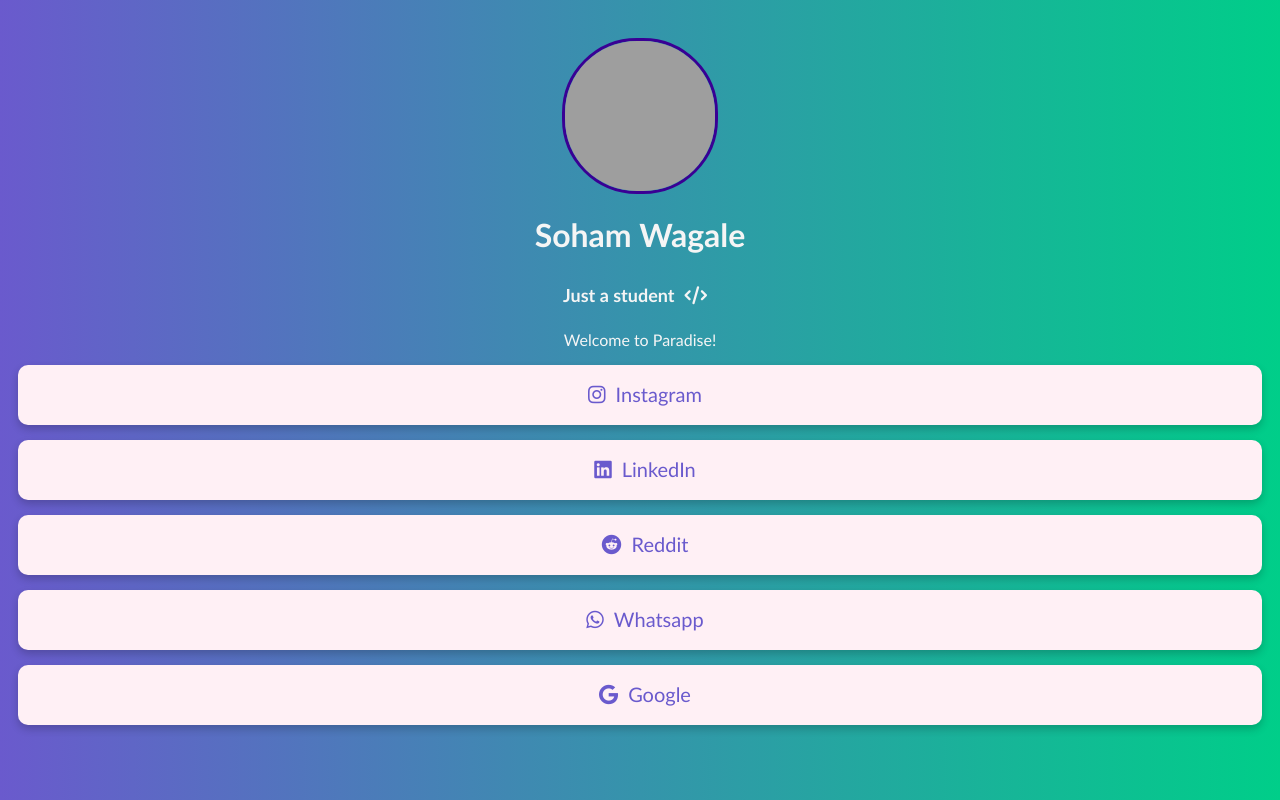
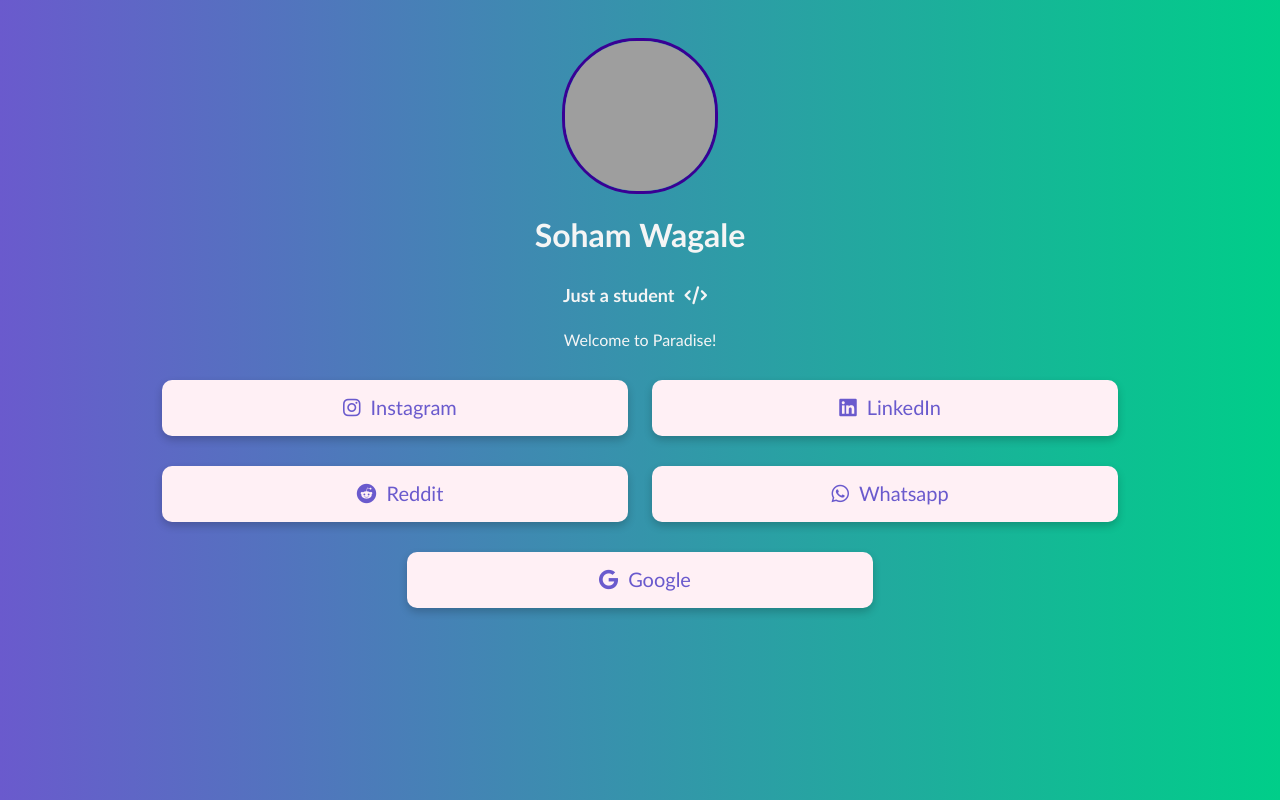
Before and after one commit to sohamwagale/linktree, a plain HTML site: page index.html in a window 1280 px wide. Drawn offline with Linux system fonts and the light colour scheme; grey boxes are pictures that could not be loaded.

Commit message:
added div element

```diff
--- a/index.html
+++ b/index.html
@@ -8,10 +8,12 @@
     <h1>Soham Wagale</h1>
     <h2>Just a student<i class="fas fa-code"></i></h2>
     <p>Welcome to Paradise!</p>
-    <a href="https://www.instagram.com/soham_wagale" target="_blank"><i class="fab fa-instagram"></i>Instagram</a>
-    <a href="https://www.linkedin.com/in/soham-wagale-147645224" target="_blank"><i class="fab fa-linkedin"></i>LinkedIn</a>
-    <a href="https://www.reddit.com/user/Puzzleheaded-Task897" target="_blank"><i class="fab fa-reddit"></i>Reddit</a>
-    <a href="https://wa.me/9552804518" target="_blank"><i class="fab fa-whatsapp"></i>Whatsapp</a>
-    <a href="https://g.dev/soham_wagale" target="_blank"><i class="fab fa-google"></i>Google</a>
+    <div class="butts">
+      <a href="https://www.instagram.com/soham_wagale" target="_blank"><i class="fab fa-instagram"></i>Instagram</a>
+      <a href="https://www.linkedin.com/in/soham-wagale-147645224" target="_blank"><i class="fab fa-linkedin"></i>LinkedIn</a>
+      <a href="https://www.reddit.com/user/Puzzleheaded-Task897" target="_blank"><i class="fab fa-reddit"></i>Reddit</a>
+      <a href="https://wa.me/9552804518" target="_blank"><i class="fab fa-whatsapp"></i>Whatsapp</a>
+      <a href="https://g.dev/soham_wagale" target="_blank"><i class="fab fa-google"></i>Google</a>
+    </div>
   </body>
 </html>
--- a/style.css
+++ b/style.css
@@ -24,12 +24,19 @@
   40%{ transform: translateY(-10px);}
   60%{ transform: translateY(-5px);}
 }
+
+.butts{
+  text-align: center;
+
+}
+
 a{
   background-color: lavenderblush;
   color: slateblue;
-  display: block;
+  display: inline-block;
   font-size: 20px;
-  padding: 10px;
+  padding: 8px;
+  width: 450px;
   margin: 15px 10px 15px 10px ;
   border-radius:10px;
   text-align: center;
```
